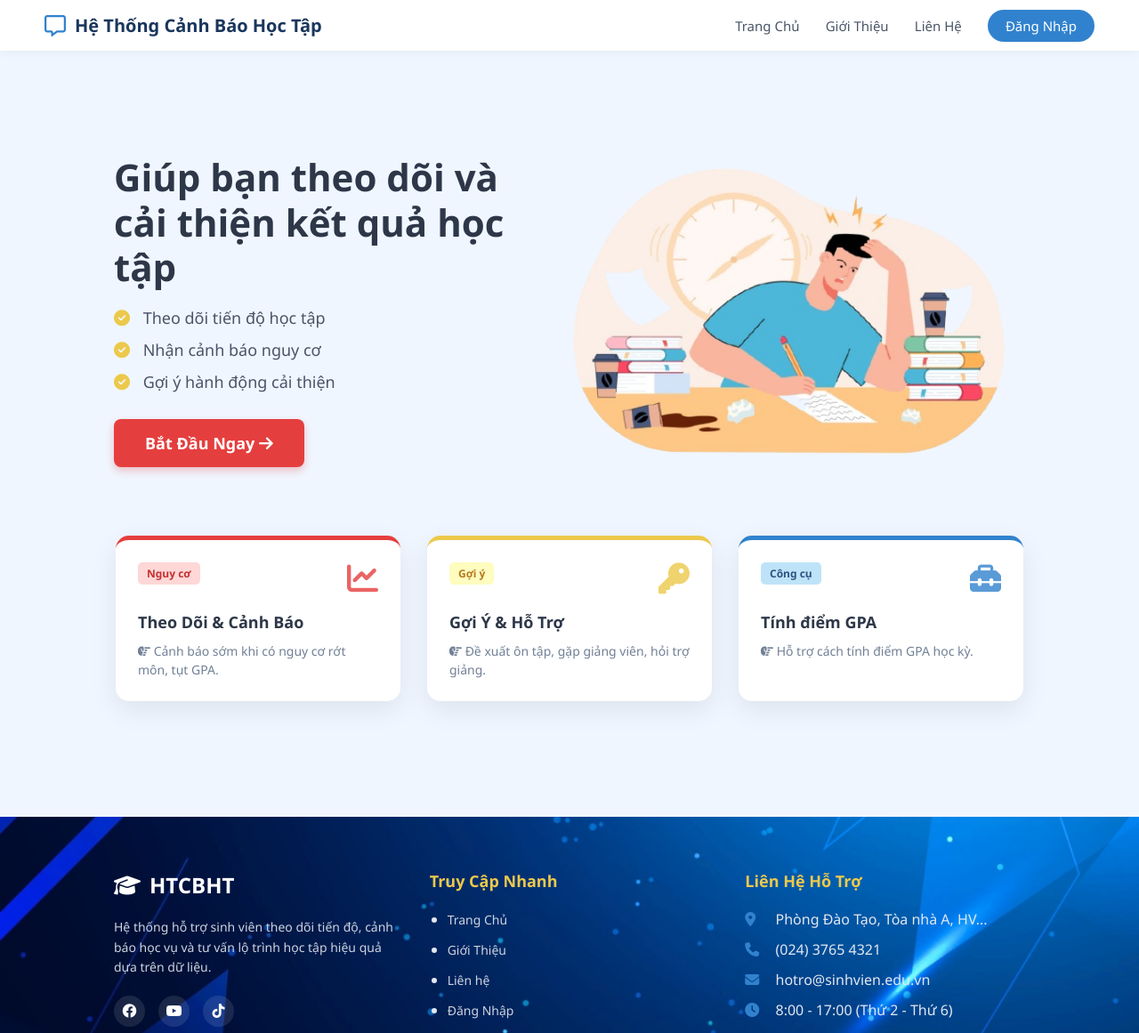
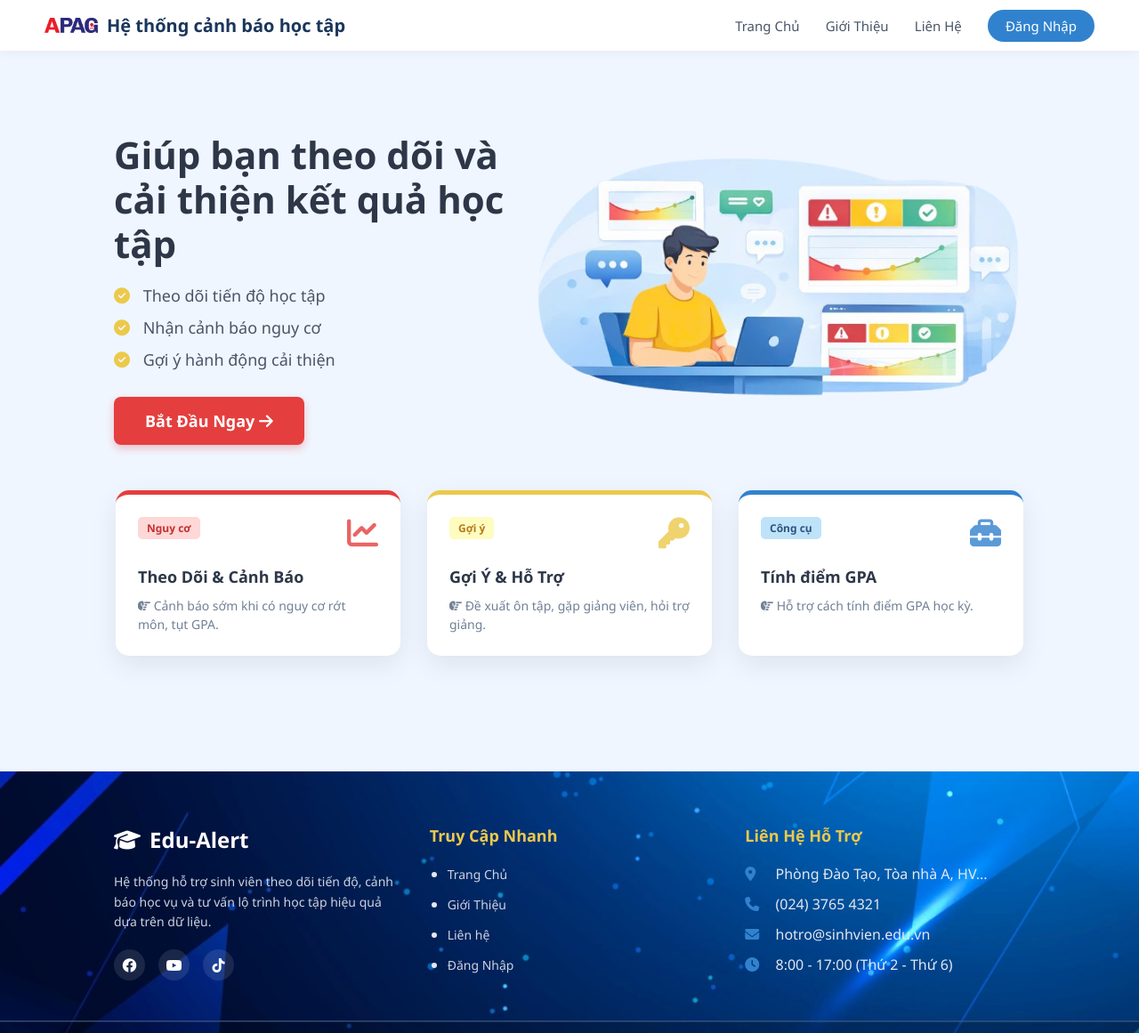
Before and after one commit to haizz250306-sudo/HTCBHT-NCKH, a plain HTML site: page index.html in a window 1280 px wide. Shown: the top 1161 px of the page at 89% size. Drawn offline with Linux system fonts and the light colour scheme.

Commit message:
9th change

```diff
--- a/css/style.css
+++ b/css/style.css
@@ -34,6 +34,7 @@ body {
 .logo-icon {
   color: #3182ce;
   font-size: 24px;
+  width: 60px;
 }
 
 .nav-links a {
--- a/index.html
+++ b/index.html
@@ -4,7 +4,7 @@
     <meta charset="UTF-8" />
     <meta name="viewport" content="width=device-width, initial-scale=1.0" />
     <title>Hệ Thống Cảnh Báo Học Tập</title>
-    <link rel="stylesheet" href="css/style.css">
+    <link rel="stylesheet" href="css/style.css" />
     <link
       rel="stylesheet"
       href="https://cdnjs.cloudflare.com/ajax/libs/font-awesome/6.4.0/css/all.min.css"
@@ -13,8 +13,9 @@
   <body>
     <nav class="navbar">
       <div class="logo-brand">
-        <i class="fa-regular fa-message logo-icon"></i>
-        <span>Hệ Thống Cảnh Báo Học Tập</span>
+        <img class="logo-icon" src="img/Logo APAG chuẩn.png" alt="logo" />
+        <!-- <i class="fa-regular fa-message logo-icon"></i> -->
+        <span>Hệ thống cảnh báo học tập</span>
       </div>
 
       <div class="nav-links">
@@ -50,7 +51,7 @@
 
       <div class="hero-image">
         <img
-          src="img/ap-luc-hoc-tap-1-scaled-removebg-preview.png"
+          src="img/z7467553170888_254c7785e09c982dda05e9fa074e6769-removebg-preview.png"
           alt="Study"
         />
       </div>
@@ -97,7 +98,7 @@
     <footer class="main-footer">
       <div class="footer-content">
         <div class="footer-col">
-          <h3><i class="fa-solid fa-graduation-cap"></i> HTCBHT</h3>
+          <h3><i class="fa-solid fa-graduation-cap"></i> Edu-Alert</h3>
           <p>
             Hệ thống hỗ trợ sinh viên theo dõi tiến độ, cảnh báo học vụ và tư
             vấn lộ trình học tập hiệu quả dựa trên dữ liệu.
```
Also changed, not shown: css/style1.css (+7 -2 lines), index1.html (+6 -1 lines), img/z7467553170888_254c7785e09c982dda05e9fa074e6769-removebg-preview.png (added), img/z7467588016921_b2bc4f56e4361d6a58c447576f9cbfa1-removebg-preview.png (added), img/z7467588016921_b2bc4f56e4361d6a58c447576f9cbfa1.jpg (added).
